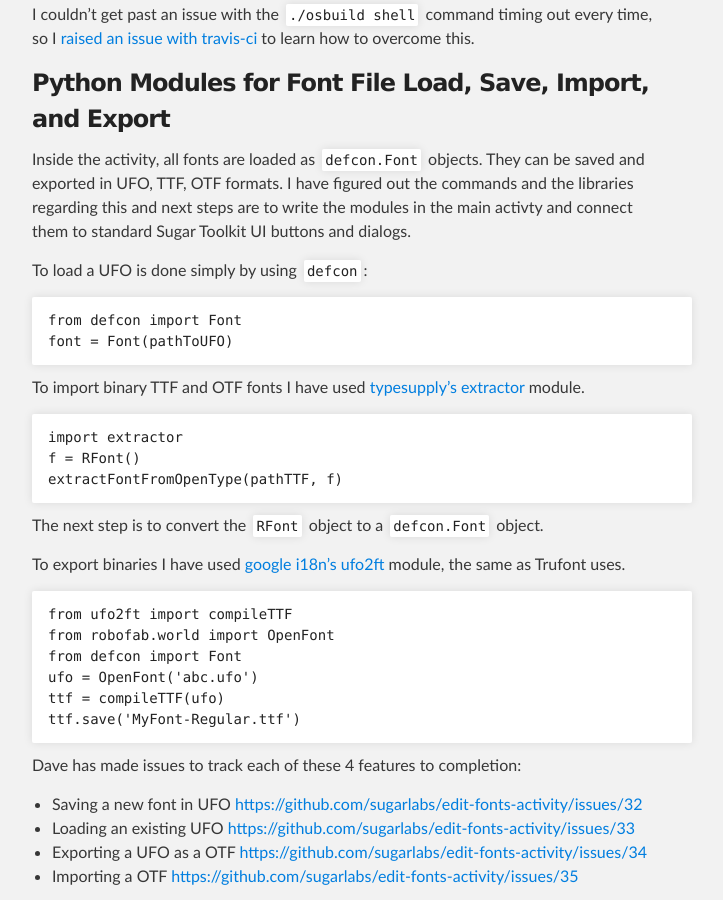
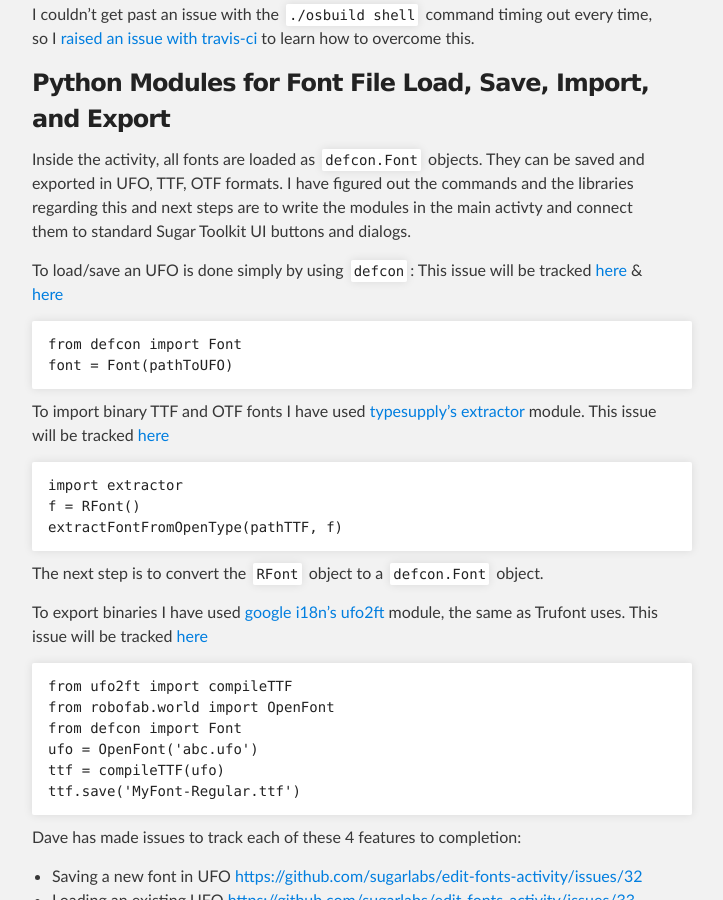
Before and after one commit to sugarlabs/edit-fonts-activity, a Jekyll site: the page built from _posts/2016-06-14-week-3-work.md, in a window 1280 px wide and 900 px high, scrolled down 611 px. Shown: the whole window, without its empty margins (288-1011 px from the left). Built offline with Jekyll 4.4.1, drawn with Linux system fonts in a browser that asks for light colours.

Commit message:
adding the link for the issues

```diff
--- a/_posts/2016-06-14-week-3-work.md
+++ b/_posts/2016-06-14-week-3-work.md
@@ -17,16 +17,18 @@ I couldn't get past an issue with the `./osbuild shell` command timing out every
 
 ### Python Modules for Font File Load, Save, Import, and Export
 
+
 Inside the activity, all fonts are loaded as `defcon.Font` objects.
 They can be saved and exported in UFO, TTF, OTF formats.
 I have figured out the commands and the libraries regarding this and next steps are to write the modules in the main activty and connect them to standard Sugar Toolkit UI buttons and dialogs.
 
-To load a UFO is done simply by using `defcon`:
+To load/save an UFO is done simply by using `defcon`:
+This issue will be tracked [here](https://github.com/sugarlabs/edit-fonts-activity/issues/33) & [here](https://github.com/sugarlabs/edit-fonts-activity/issues/32)
 
     from defcon import Font
     font = Font(pathToUFO)
 
-To import binary TTF and OTF fonts I have used [typesupply's extractor](https://github.com/typesupply/extractor) module.
+To import binary TTF and OTF fonts I have used [typesupply's extractor](https://github.com/typesupply/extractor) module. This issue will be tracked [here](https://github.com/sugarlabs/edit-fonts-activity/issues/35)
 
     import extractor
     f = RFont()
@@ -34,7 +36,7 @@ To import binary TTF and OTF fonts I have used [typesupply's extractor](https://
 
 The next step is to convert the `RFont` object to a `defcon.Font` object.
 
-To export binaries I have used [google i18n's ufo2ft](https://github.com/googlei18n/ufo2ft) module, the same as Trufont uses.
+To export binaries I have used [google i18n's ufo2ft](https://github.com/googlei18n/ufo2ft) module, the same as Trufont uses. This issue will be tracked [here](https://github.com/sugarlabs/edit-fonts-activity/issues/34)
 
     from ufo2ft import compileTTF
     from robofab.world import OpenFont
```
